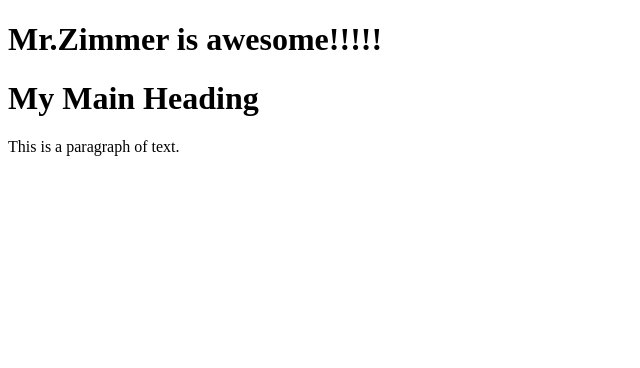
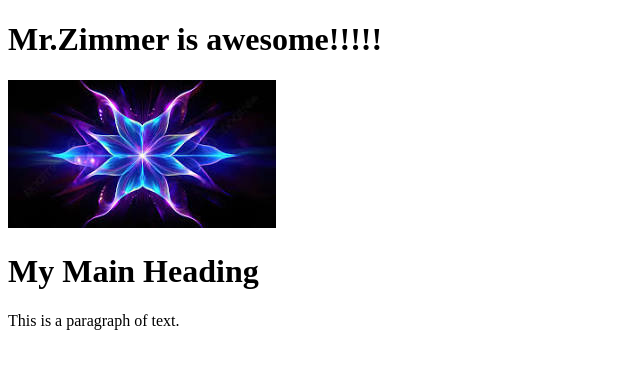
Before and after one commit to B-Z-Bahrain/Zimmer-7H, a plain HTML site: page index.html in a window 1280 px wide. Shown: the whole page, without its empty margins (0-640 px from the left). Drawn offline with Linux system fonts and the light colour scheme.

Commit message:
Update index.html

```diff
--- a/index.html
+++ b/index.html
@@ -10,7 +10,7 @@
 <h1>Mr.Zimmer is awesome!!!!!</h1>
 
 
-
+<img src="cool star.jpg" alt="Cool Star">
 
 
     <h1>My Main Heading</h1>
```
